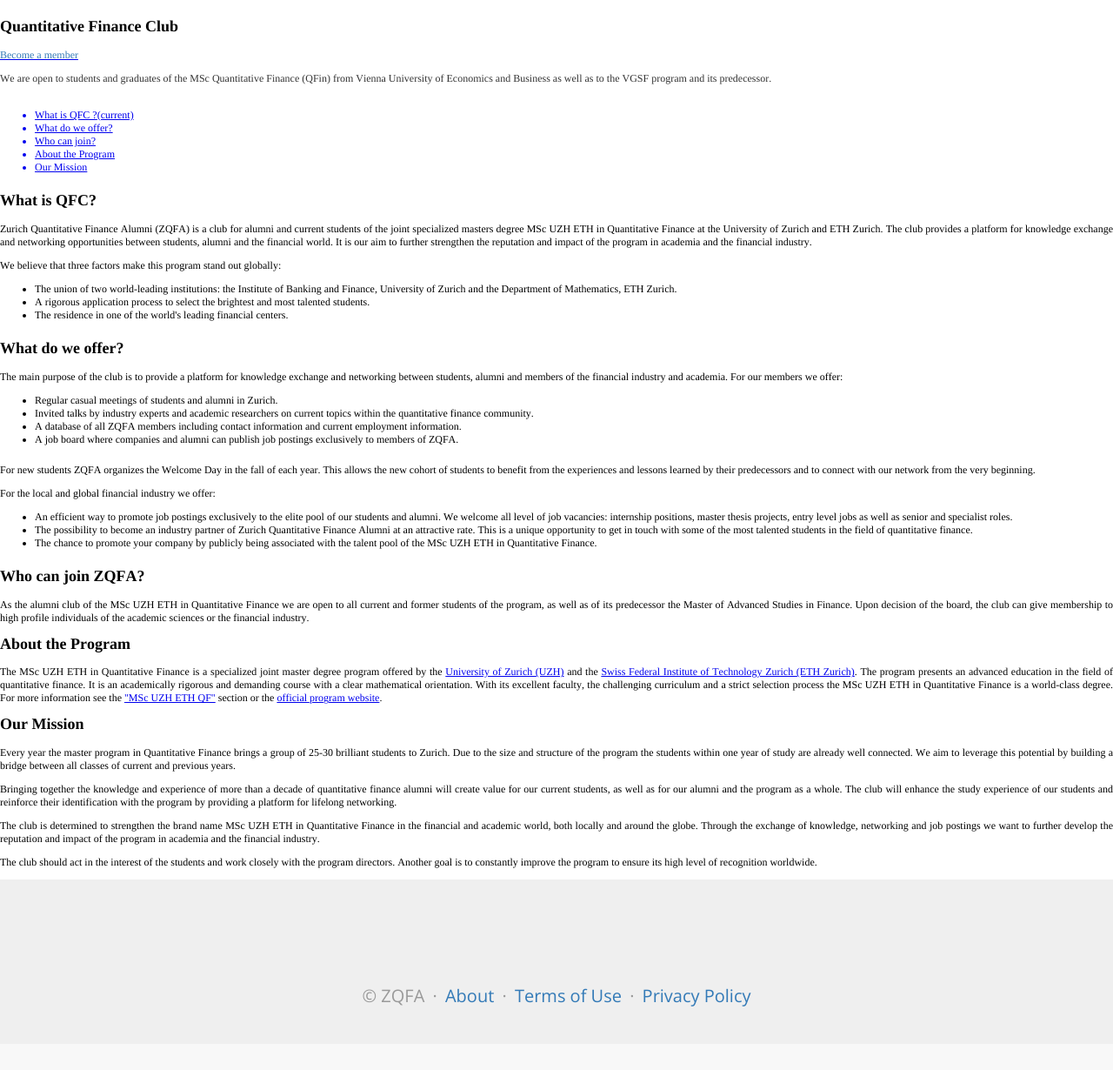
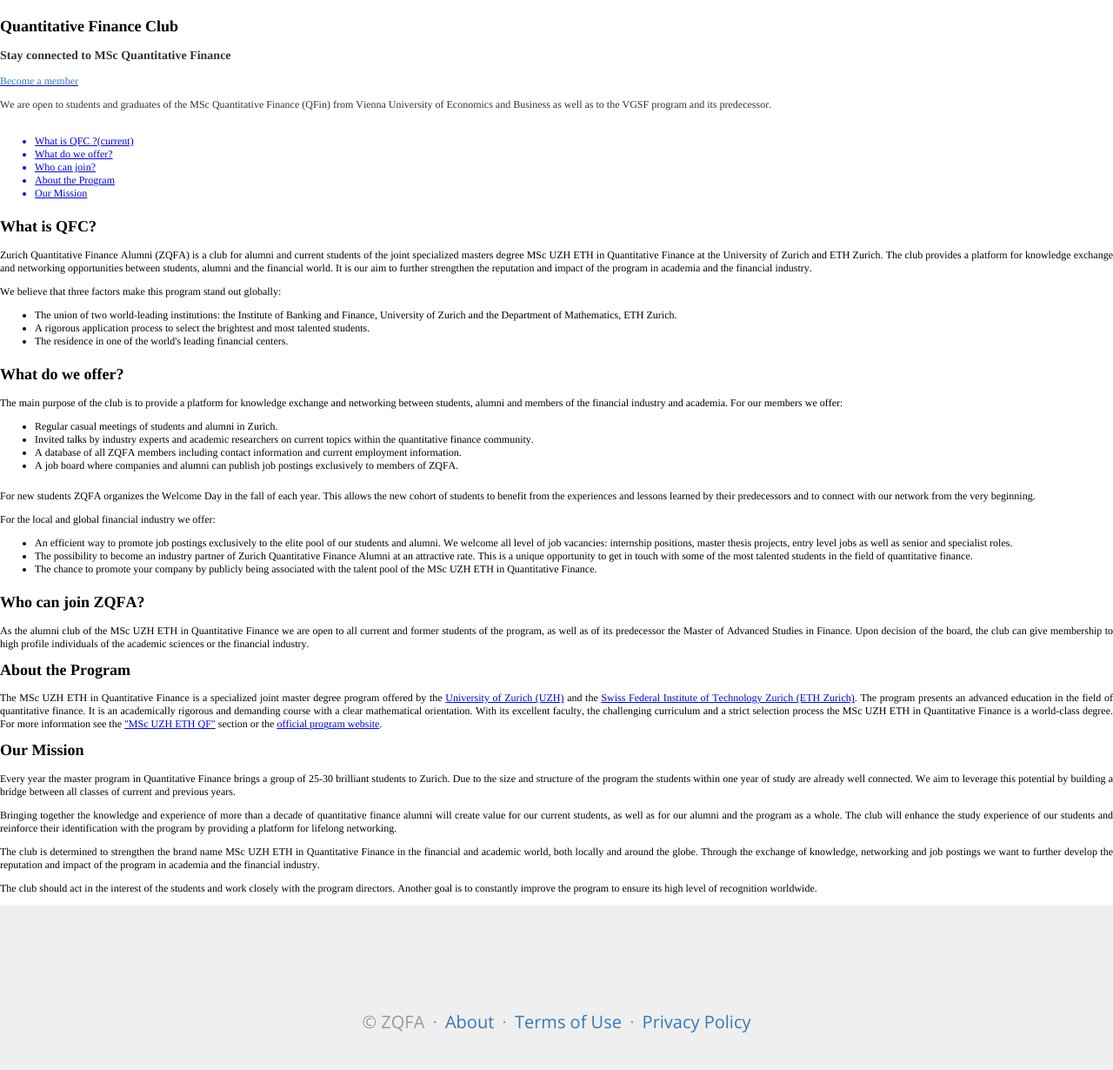
Before and after one commit to hurtonypeter/alumni-vienna, a Flask app: page /home in a window 1280 px wide. Shown: the part 50-1280 px from the top of the page at 87% size. Before the commit the page ends 1207 px from the top, so only its background shows below. Run offline with Flask 2, Linux system fonts and the light colour scheme; parts of the project's set-up code (start-up, migrations or seed data) failed here and were passed over; some libraries are stand-ins or nearby versions.

Commit message:
test home.html

```diff
--- a/zqfa/templates/page/home.html
+++ b/zqfa/templates/page/home.html
@@ -8,11 +8,12 @@
   <meta name="CocoaVersion" content="1347.57">
   <style type="text/css">
     p.p1 {margin: 0.0px 0.0px 0.0px 0.0px; font: 12.0px Times; color: #000000; -webkit-text-stroke: #000000}
-    p.p3 {margin: 0.0px 0.0px 12.0px 0.0px; font: 12.0px Times; color: #0000ee; -webkit-text-stroke: #0000ee}
-    p.p4 {margin: 0.0px 0.0px 12.0px 0.0px; font: 12.0px Times; -webkit-text-stroke: #000000}
-    p.p6 {margin: 0.0px 0.0px 12.0px 0.0px; font: 12.0px Times; color: #000000; -webkit-text-stroke: #000000}
+    p.p3 {margin: 0.0px 0.0px 14.0px 0.0px; font: 14.0px Times; -webkit-text-stroke: #000000}
+    p.p4 {margin: 0.0px 0.0px 12.0px 0.0px; font: 12.0px Times; color: #0000ee; -webkit-text-stroke: #0000ee}
+    p.p5 {margin: 0.0px 0.0px 12.0px 0.0px; font: 12.0px Times; -webkit-text-stroke: #000000}
+    p.p7 {margin: 0.0px 0.0px 12.0px 0.0px; font: 12.0px Times; color: #000000; -webkit-text-stroke: #000000}
     li.li1 {margin: 0.0px 0.0px 0.0px 0.0px; font: 12.0px Times; color: #000000; -webkit-text-stroke: #000000}
-    li.li5 {margin: 0.0px 0.0px 0.0px 0.0px; font: 12.0px Times; color: #0000ee; -webkit-text-stroke: #0000ee}
+    li.li6 {margin: 0.0px 0.0px 0.0px 0.0px; font: 12.0px Times; color: #0000ee; -webkit-text-stroke: #0000ee}
     span.s1 {font-kerning: none}
     span.s2 {text-decoration: underline ; font-kerning: none}
     span.s3 {font-kerning: none; color: #000000; -webkit-text-stroke: 0px #000000}
@@ -24,51 +25,52 @@
 <body>
 <p class="p1"><span class="s1">{% extends "base.html" %} {% block styles %} {{ super() }} {% endblock styles %} {% block body_attribs %} class="intro"{% endblock body_attribs %} {% block main %}</span></p>
 <h1 style="margin: 0.0px 0.0px 14.9px 0.0px; font: 18.0px Times; color: #000000; -webkit-text-stroke: #000000"><span class="s1"><b>Quantitative Finance Club</b></span></h1>
+<p class="p3"><span class="s1"><b>Stay connected to MSc Quantitative Finance</b></span></p>
 <p class="p1"><span class="s1">{% if current_user.is_authenticated() %}</span></p>
-<p class="p3"><span class="s2"><a href="file:///Users/christophbodner/Dropbox/Apps/Heroku/alumni-vienna/zqfa/templates/page/%7B%7B%20url_for('members.index')%20%7D%7D">See members</a></span><span class="s3"><span class="Apple-converted-space"> </span></span></p>
+<p class="p4"><span class="s2"><a href="file:///Users/christophbodner/Dropbox/Apps/Heroku/alumni-vienna/zqfa/templates/page/%7B%7B%20url_for('members.index')%20%7D%7D">See members</a></span><span class="s3"><span class="Apple-converted-space"> </span></span></p>
 <p class="p1"><span class="s1">{% else %}</span></p>
-<p class="p3"><span class="s2"><a href="file:///Users/christophbodner/Dropbox/Apps/Heroku/alumni-vienna/zqfa/templates/page/%7B%7B%20url_for('user.become_member')%20%7D%7D">Become a member</a></span><span class="s3"><span class="Apple-converted-space"> </span></span></p>
-<p class="p4"><span class="s1">We are open to students and graduates of the MSc Quantitative Finance (QFin) from Vienna University of Economics and Business as well as to the VGSF program and its predecessor.</span></p>
+<p class="p4"><span class="s2"><a href="file:///Users/christophbodner/Dropbox/Apps/Heroku/alumni-vienna/zqfa/templates/page/%7B%7B%20url_for('user.become_member')%20%7D%7D">Become a member</a></span><span class="s3"><span class="Apple-converted-space"> </span></span></p>
+<p class="p5"><span class="s1">We are open to students and graduates of the MSc Quantitative Finance (QFin) from Vienna University of Economics and Business as well as to the VGSF program and its predecessor.</span></p>
 <p class="p1"><span class="s1">{% endif %}<span class="Apple-converted-space"> </span></span></p>
 <ul class="ul1">
-  <li class="li5"><span class="s4"></span><span class="s2">What is QFC ?(current)</span></li>
-  <li class="li5"><span class="s4"></span><span class="s2">What do we offer?</span></li>
-  <li class="li5"><span class="s4"></span><span class="s2">Who can join?</span></li>
-  <li class="li5"><span class="s4"></span><span class="s2">About the Program</span></li>
-  <li class="li5"><span class="s4"></span><span class="s2">Our Mission</span></li>
+  <li class="li6"><span class="s4"></span><span class="s2">What is QFC ?(current)</span></li>
+  <li class="li6"><span class="s4"></span><span class="s2">What do we offer?</span></li>
+  <li class="li6"><span class="s4"></span><span class="s2">Who can join?</span></li>
+  <li class="li6"><span class="s4"></span><span class="s2">About the Program</span></li>
+  <li class="li6"><span class="s4"></span><span class="s2">Our Mission</span></li>
 </ul>
 <h2 style="margin: 0.0px 0.0px 14.9px 0.0px; font: 18.0px Times; color: #000000; -webkit-text-stroke: #000000"><span class="s1"><b>What is QFC?</b></span></h2>
-<p class="p6"><span class="s1">Zurich Quantitative Finance Alumni (ZQFA) is a club for alumni and current students of the joint specialized masters degree MSc UZH ETH in Quantitative Finance at the University of Zurich and ETH Zurich. The club provides a platform for knowledge exchange and networking opportunities between students, alumni and the financial world. It is our aim to further strengthen the reputation and impact of the program in academia and the financial industry.</span></p>
-<p class="p6"><span class="s1">We believe that three factors make this program stand out globally:</span></p>
+<p class="p7"><span class="s1">Zurich Quantitative Finance Alumni (ZQFA) is a club for alumni and current students of the joint specialized masters degree MSc UZH ETH in Quantitative Finance at the University of Zurich and ETH Zurich. The club provides a platform for knowledge exchange and networking opportunities between students, alumni and the financial world. It is our aim to further strengthen the reputation and impact of the program in academia and the financial industry.</span></p>
+<p class="p7"><span class="s1">We believe that three factors make this program stand out globally:</span></p>
 <ul class="ul1">
   <li class="li1"><span class="s4"></span><span class="s1">The union of two world-leading institutions: the Institute of Banking and Finance, University of Zurich and the Department of Mathematics, ETH Zurich.</span></li>
   <li class="li1"><span class="s4"></span><span class="s1">A rigorous application process to select the brightest and most talented students.</span></li>
   <li class="li1"><span class="s4"></span><span class="s1">The residence in one of the world's leading financial centers.</span></li>
 </ul>
 <h2 style="margin: 0.0px 0.0px 14.9px 0.0px; font: 18.0px Times; color: #000000; -webkit-text-stroke: #000000"><span class="s1"><b>What do we offer?</b></span></h2>
-<p class="p6"><span class="s1">The main purpose of the club is to provide a platform for knowledge exchange and networking between students, alumni and members of the financial industry and academia. For our members we offer:</span></p>
+<p class="p7"><span class="s1">The main purpose of the club is to provide a platform for knowledge exchange and networking between students, alumni and members of the financial industry and academia. For our members we offer:</span></p>
 <ul class="ul1">
   <li class="li1"><span class="s4"></span><span class="s1">Regular casual meetings of students and alumni in Zurich.</span></li>
   <li class="li1"><span class="s4"></span><span class="s1">Invited talks by industry experts and academic researchers on current topics within the quantitative finance community.</span></li>
   <li class="li1"><span class="s4"></span><span class="s1">A database of all ZQFA members including contact information and current employment information.</span></li>
   <li class="li1"><span class="s4"></span><span class="s1">A job board where companies and alumni can publish job postings exclusively to members of ZQFA.</span></li>
 </ul>
-<p class="p6"><span class="s1">For new students ZQFA organizes the Welcome Day in the fall of each year. This allows the new cohort of students to benefit from the experiences and lessons learned by their predecessors and to connect with our network from the very beginning.</span></p>
-<p class="p6"><span class="s1">For the local and global financial industry we offer:</span></p>
+<p class="p7"><span class="s1">For new students ZQFA organizes the Welcome Day in the fall of each year. This allows the new cohort of students to benefit from the experiences and lessons learned by their predecessors and to connect with our network from the very beginning.</span></p>
+<p class="p7"><span class="s1">For the local and global financial industry we offer:</span></p>
 <ul class="ul1">
   <li class="li1"><span class="s4"></span><span class="s1">An efficient way to promote job postings exclusively to the elite pool of our students and alumni. We welcome all level of job vacancies: internship positions, master thesis projects, entry level jobs as well as senior and specialist roles.</span></li>
   <li class="li1"><span class="s4"></span><span class="s1">The possibility to become an industry partner of Zurich Quantitative Finance Alumni at an attractive rate. This is a unique opportunity to get in touch with some of the most talented students in the field of quantitative finance.</span></li>
   <li class="li1"><span class="s4"></span><span class="s1">The chance to promote your company by publicly being associated with the talent pool of the MSc UZH ETH in Quantitative Finance.</span></li>
 </ul>
 <h2 style="margin: 0.0px 0.0px 14.9px 0.0px; font: 18.0px Times; color: #000000; -webkit-text-stroke: #000000"><span class="s1"><b>Who can join ZQFA?</b></span></h2>
-<p class="p6"><span class="s1">As the alumni club of the MSc UZH ETH in Quantitative Finance we are open to all current and former students of the program, as well as of its predecessor the Master of Advanced Studies in Finance. Upon decision of the board, the club can give membership to high profile individuals of the academic sciences or the financial industry.</span></p>
+<p class="p7"><span class="s1">As the alumni club of the MSc UZH ETH in Quantitative Finance we are open to all current and former students of the program, as well as of its predecessor the Master of Advanced Studies in Finance. Upon decision of the board, the club can give membership to high profile individuals of the academic sciences or the financial industry.</span></p>
 <h2 style="margin: 0.0px 0.0px 14.9px 0.0px; font: 18.0px Times; color: #000000; -webkit-text-stroke: #000000"><span class="s1"><b>About the Program</b></span></h2>
-<p class="p6"><span class="s1">The MSc UZH ETH in Quantitative Finance is a specialized joint master degree program offered by the <a href="http://www.uzh.ch/"><span class="s5">University of Zurich (UZH)</span></a> and the <a href="http://www.ethz.ch/"><span class="s5">Swiss Federal Institute of Technology Zurich (ETH Zurich)</span></a>. The program presents an advanced education in the field of quantitative finance. It is an academically rigorous and demanding course with a clear mathematical orientation. With its excellent faculty, the challenging curriculum and a strict selection process the MSc UZH ETH in Quantitative Finance is a world-class degree. For more information see the <a href="file:///Users/christophbodner/Dropbox/Apps/Heroku/alumni-vienna/zqfa/templates/page/%7B%7B%20url_for('page.qf')%20%7D%7D"><span class="s5">"MSc UZH ETH QF"</span></a> section or the <a href="http://www.msfinance.ch/"><span class="s5">official program website</span></a>.</span></p>
+<p class="p7"><span class="s1">The MSc UZH ETH in Quantitative Finance is a specialized joint master degree program offered by the <a href="http://www.uzh.ch/"><span class="s5">University of Zurich (UZH)</span></a> and the <a href="http://www.ethz.ch/"><span class="s5">Swiss Federal Institute of Technology Zurich (ETH Zurich)</span></a>. The program presents an advanced education in the field of quantitative finance. It is an academically rigorous and demanding course with a clear mathematical orientation. With its excellent faculty, the challenging curriculum and a strict selection process the MSc UZH ETH in Quantitative Finance is a world-class degree. For more information see the <a href="file:///Users/christophbodner/Dropbox/Apps/Heroku/alumni-vienna/zqfa/templates/page/%7B%7B%20url_for('page.qf')%20%7D%7D"><span class="s5">"MSc UZH ETH QF"</span></a> section or the <a href="http://www.msfinance.ch/"><span class="s5">official program website</span></a>.</span></p>
 <h2 style="margin: 0.0px 0.0px 14.9px 0.0px; font: 18.0px Times; color: #000000; -webkit-text-stroke: #000000"><span class="s1"><b>Our Mission</b></span></h2>
-<p class="p6"><span class="s1">Every year the master program in Quantitative Finance brings a group of 25-30 brilliant students to Zurich. Due to the size and structure of the program the students within one year of study are already well connected. We aim to leverage this potential by building a bridge between all classes of current and previous years.</span></p>
-<p class="p6"><span class="s1">Bringing together the knowledge and experience of more than a decade of quantitative finance alumni will create value for our current students, as well as for our alumni and the program as a whole. The club will enhance the study experience of our students and reinforce their identification with the program by providing a platform for lifelong networking.</span></p>
-<p class="p6"><span class="s1">The club is determined to strengthen the brand name MSc UZH ETH in Quantitative Finance in the financial and academic world, both locally and around the globe. Through the exchange of knowledge, networking and job postings we want to further develop the reputation and impact of the program in academia and the financial industry.</span></p>
-<p class="p6"><span class="s1">The club should act in the interest of the students and work closely with the program directors. Another goal is to constantly improve the program to ensure its high level of recognition worldwide.</span></p>
+<p class="p7"><span class="s1">Every year the master program in Quantitative Finance brings a group of 25-30 brilliant students to Zurich. Due to the size and structure of the program the students within one year of study are already well connected. We aim to leverage this potential by building a bridge between all classes of current and previous years.</span></p>
+<p class="p7"><span class="s1">Bringing together the knowledge and experience of more than a decade of quantitative finance alumni will create value for our current students, as well as for our alumni and the program as a whole. The club will enhance the study experience of our students and reinforce their identification with the program by providing a platform for lifelong networking.</span></p>
+<p class="p7"><span class="s1">The club is determined to strengthen the brand name MSc UZH ETH in Quantitative Finance in the financial and academic world, both locally and around the globe. Through the exchange of knowledge, networking and job postings we want to further develop the reputation and impact of the program in academia and the financial industry.</span></p>
+<p class="p7"><span class="s1">The club should act in the interest of the students and work closely with the program directors. Another goal is to constantly improve the program to ensure its high level of recognition worldwide.</span></p>
 <p class="p1"><span class="s1">{% endblock %} {% block scripts %} {{ super() }} {% endblock scripts %}<span class="Apple-converted-space"> </span></span></p>
 </body>
 </html>
```
